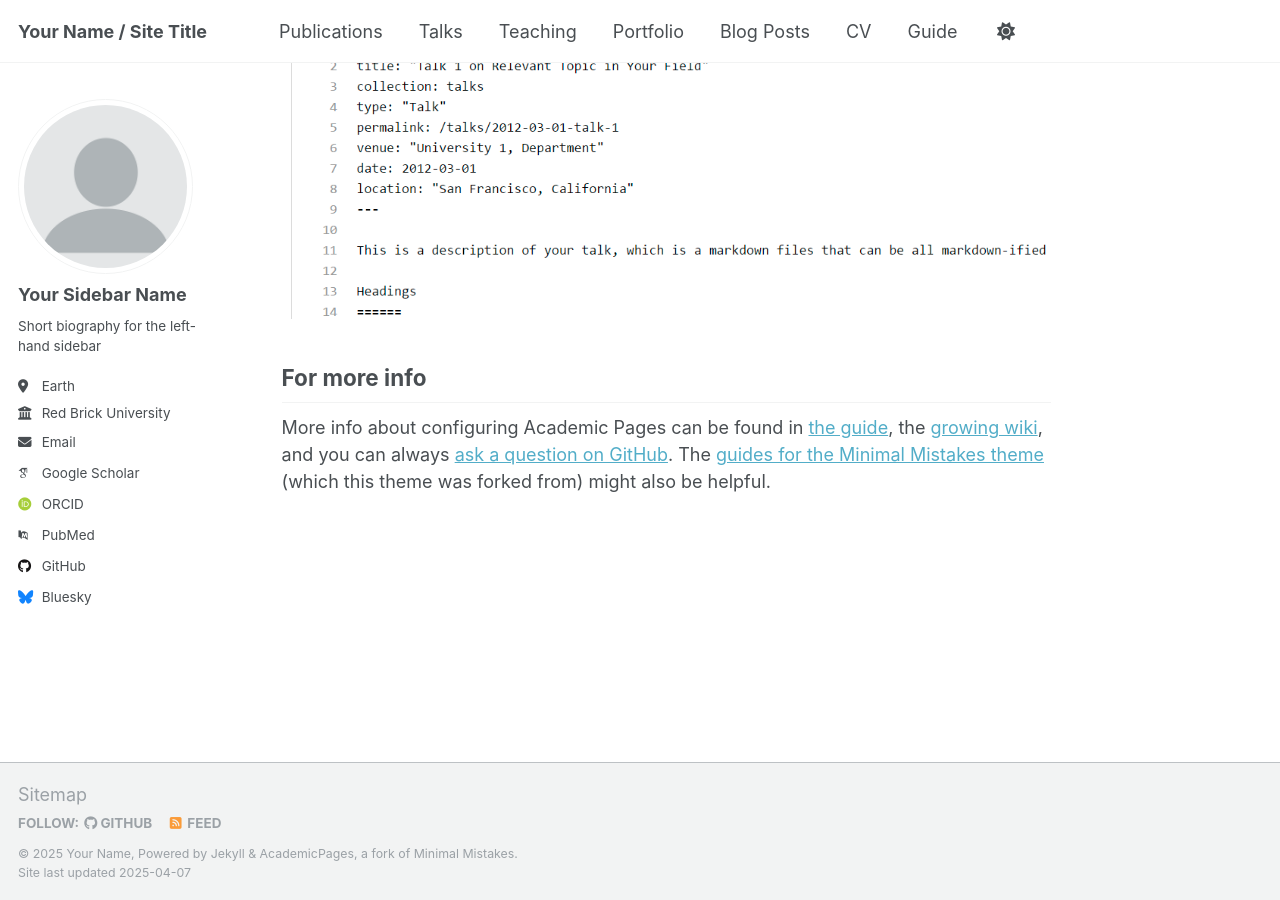
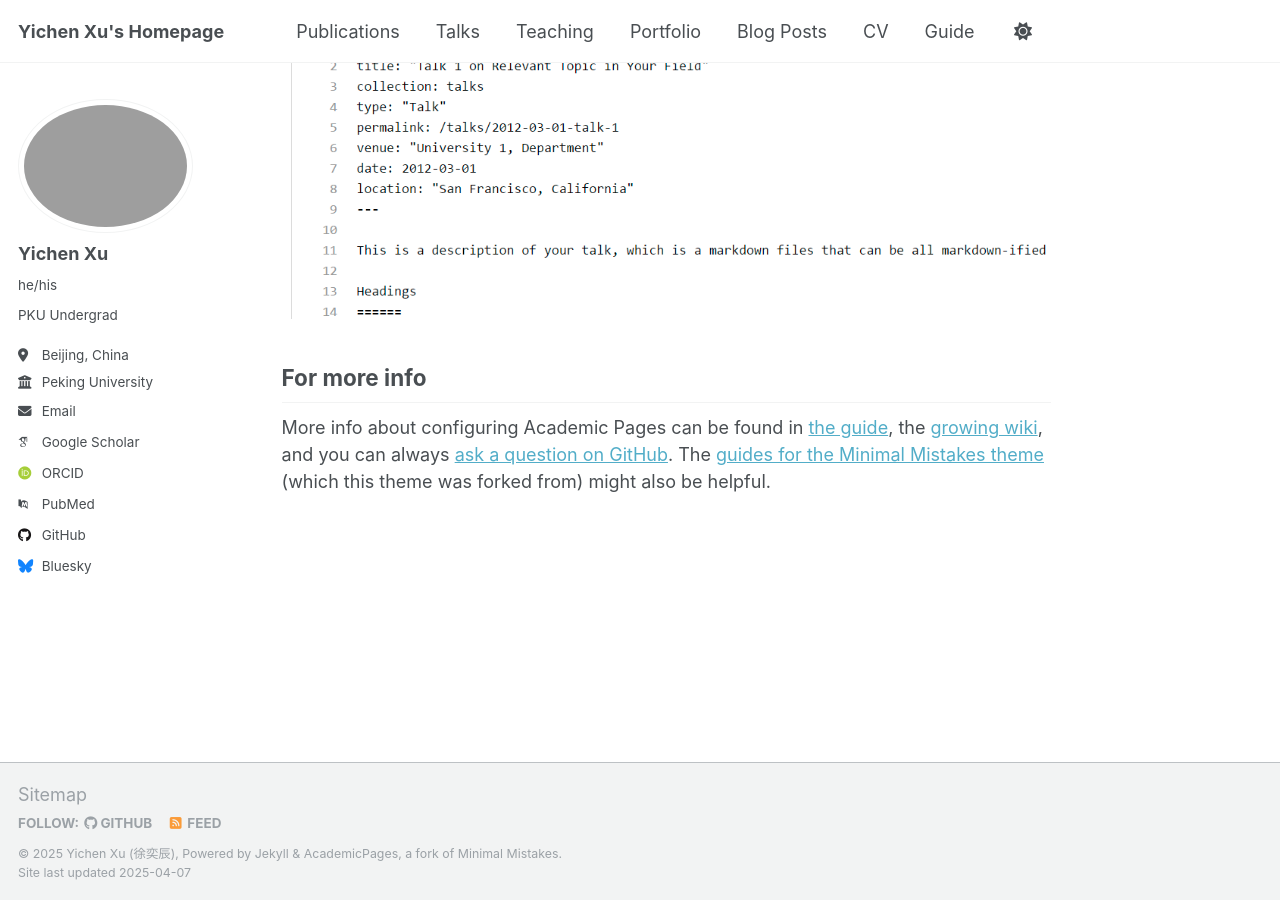
Before and after one commit to Kokaine/Kokaine.github.io, a Jekyll site: the page built from _pages/about.md, in a window 1280 px wide and 900 px high, scrolled down 2636 px. Built offline with Jekyll 4.4.1, drawn with Linux system fonts in a browser that asks for light colours; some web fonts are replaced.

Commit message:
basic updates

```diff
--- a/_config.yml
+++ b/_config.yml
@@ -9,9 +9,9 @@
 # Basic Site Settings
 locale                   : "en-US"
 site_theme               : "default"
-title                    : "Your Name / Site Title"
+title                    : "Yichen Xu's Homepage"
 title_separator          : "-"
-name                     : &name "Your Name"
+name                     : &name "Yichen Xu (徐奕辰)"
 description              : &description "personal description"
 url                      : https://academicpages.github.io # the base hostname & protocol for your site e.g. "https://[your GitHub username].github.io"
 baseurl                  : "" # the subpath of your site, e.g. "/blog"
@@ -22,14 +22,14 @@ repository               : "academicpages/academicpages.github.io"
 #               Additional customization can be done by editing /_includes/author-profile.html
 author:
   # Biographic information
-  avatar           : "profile.png"
-  name             : "Your Sidebar Name"
-  pronouns         : # example: "she/her"
-  bio              : "Short biography for the left-hand sidebar"
-  location         : "Earth"
-  employer         : "Red Brick University"
+  avatar           : "avatar.jpg"
+  name             : "Yichen Xu"
+  pronouns         : "he/his"
+  bio              : "PKU Undergrad"
+  location         : "Beijing, China"
+  employer         : "Peking University"
   uri              : # URL
-  email            : "none@example.org"
+  email            : "michaelxu_cn[at]outlook.com "
 
   # Academic websites
   arxiv            : # URL - Update with the correct link to your profile
```
Also changed, not shown: 1 other file.
